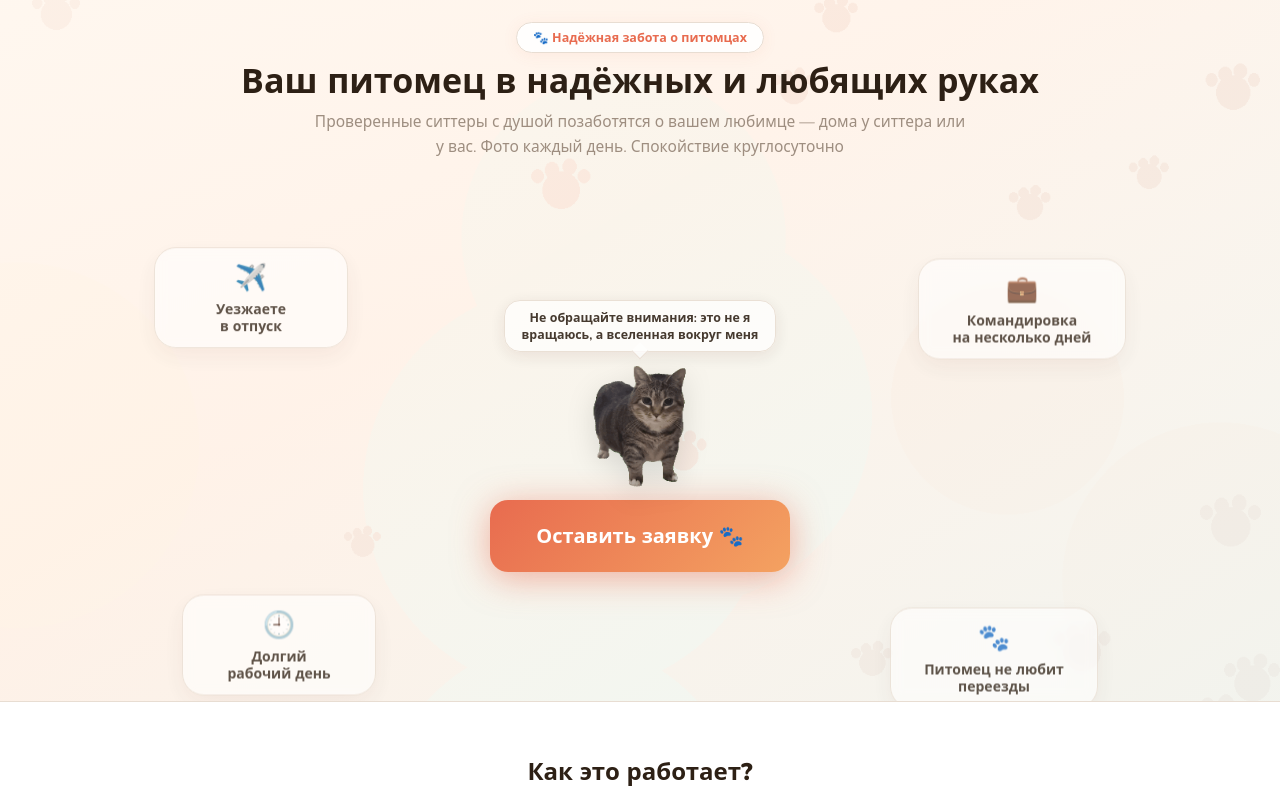
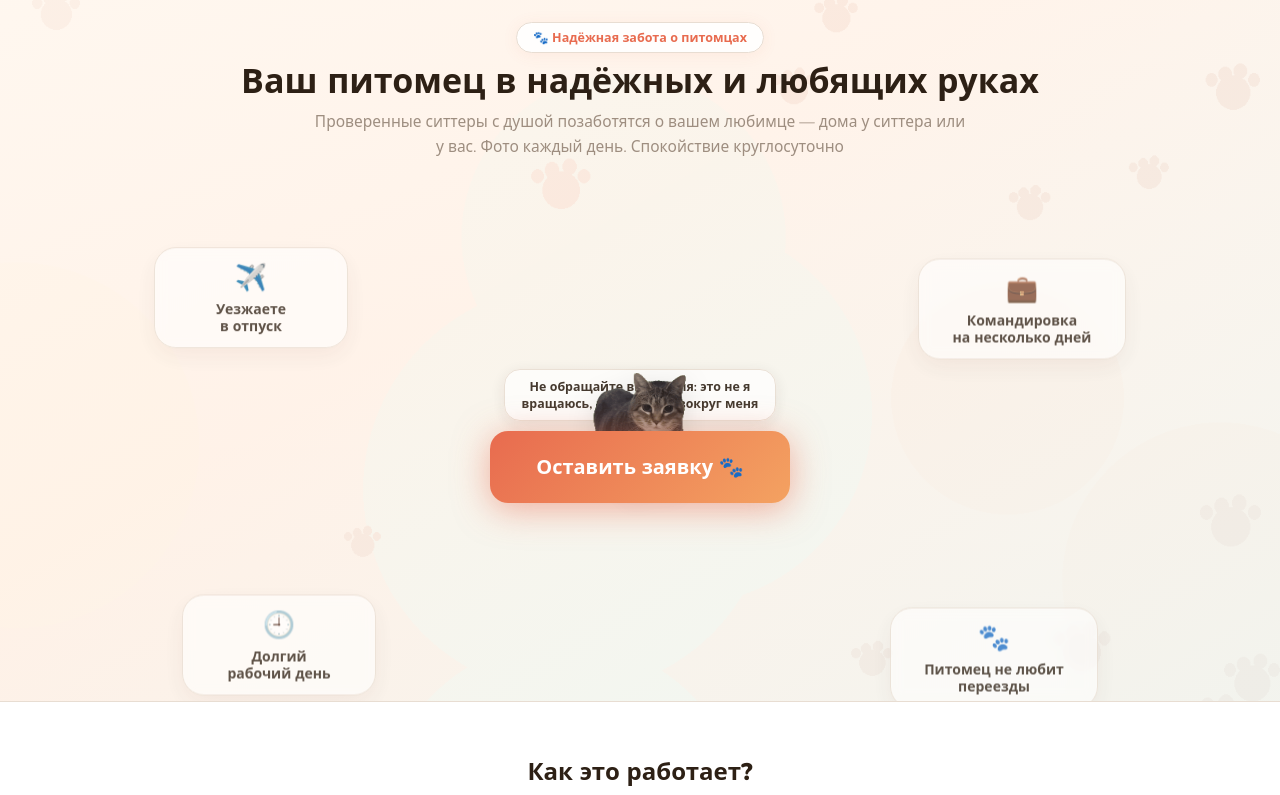
Before and after one commit to 4444alex4444/pawsitter-netlify, a React (Vite) app: page / in a window 1280 px wide. Shown: the top 795 px of the page. Built offline with nearby package versions, Linux system fonts and the light colour scheme.

Commit message:
Update App.tsx
Кнопка не дергается от улетающего кота

```diff
--- a/src/App.tsx
+++ b/src/App.tsx
@@ -1052,10 +1052,12 @@ function Landing({ onForm, onSitter, reviews }) {
                 style={{
   width:'clamp(98px,12vw,126px)',
   height:'auto',
-                  marginBottom:12,
-                  transform:`translate(${catNudge.x}px,${catNudge.y}px) rotate(${catNudge.rot}deg)`,
+  transform:`translate(-50%,0) translate(${catNudge.x}px,${catNudge.y}px) rotate(${catNudge.rot}deg)`,
   transition:'transform .22s ease',
   filter:'drop-shadow(0 8px 14px rgba(0,0,0,.12))',
+  position:'absolute',
+  left:'50%',
+  top:0,
   pointerEvents:'auto'
 }}
               />
@@ -1073,6 +1075,8 @@ function Landing({ onForm, onSitter, reviews }) {
                   cursor:'pointer',
                   boxShadow:'0 10px 30px rgba(232,107,79,.28)',
                   animation:'glow 2.5s ease infinite',
+                  position:'relative',
+                  zIndex:5,
                   pointerEvents:'auto'
                 }}
               >
```
Lines whose indentation alone changed are shown as unchanged.
